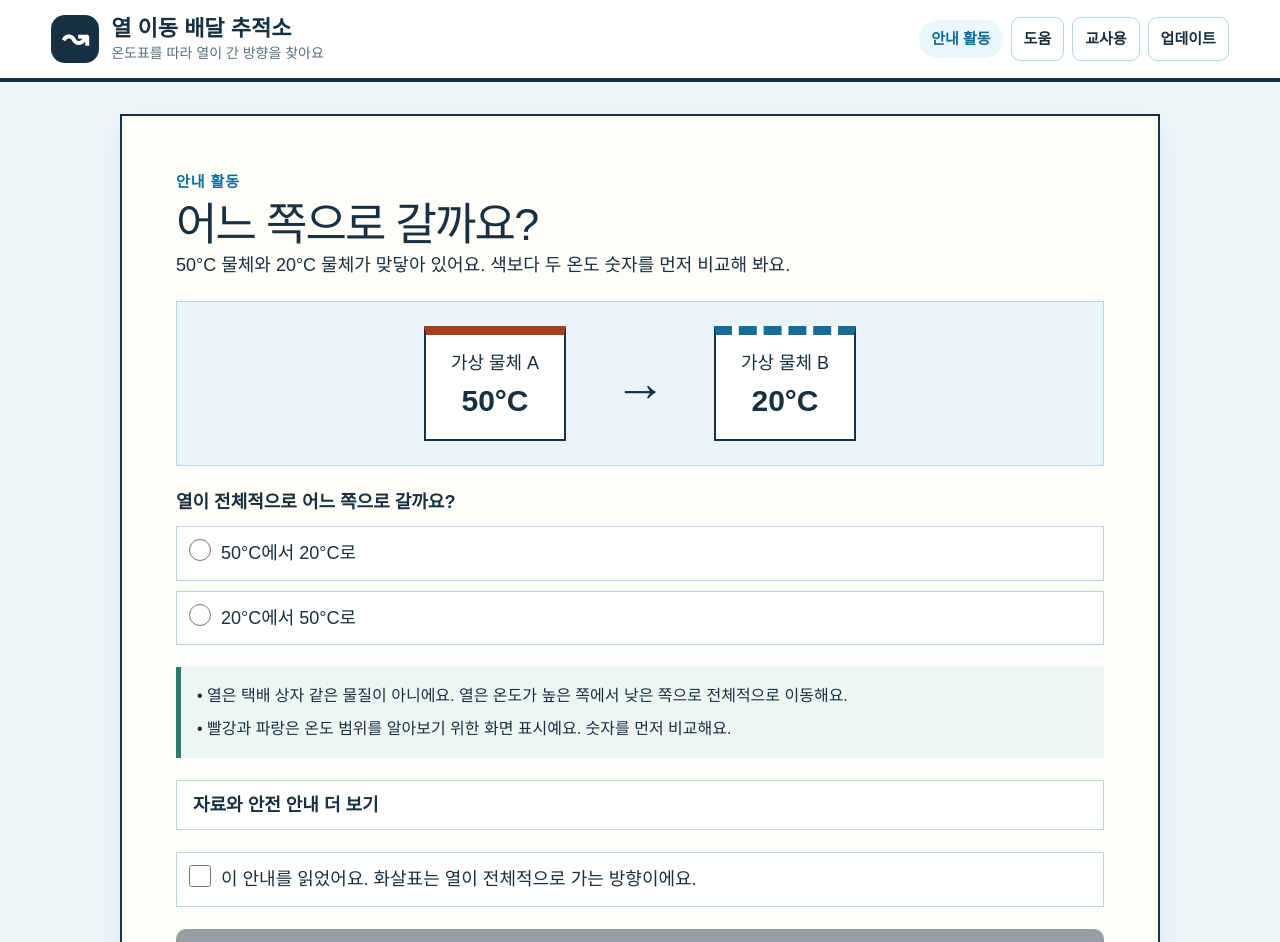
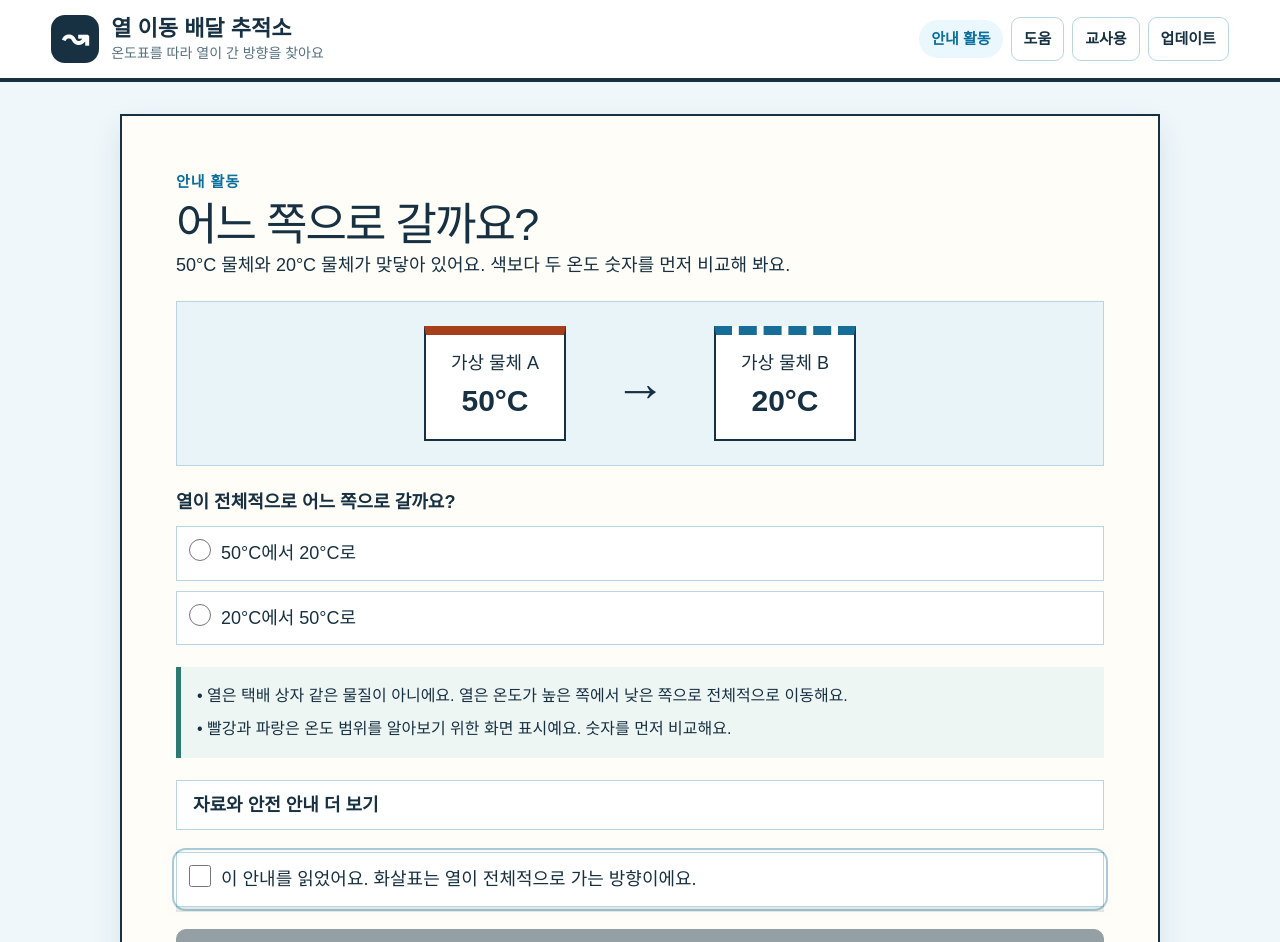
Before and after one commit to WBmaker2/heat-transfer-delivery-tracker, a Next.js app: page / in a window 1280 px wide. Shown: the top 942 px of the page. Built offline with nearby package versions, Linux system fonts and the light colour scheme.

Commit message:
fix: guide learners through required checks

```diff
--- a/app/tracker.css
+++ b/app/tracker.css
@@ -10,6 +10,7 @@ main { width:min(1040px,calc(100% - 32px)); margin:32px auto 56px; flex:1; } h1,
 @keyframes gi-pulse { 0%,100% { box-shadow:0 0 0 0 rgba(11,111,158,.48),0 5px 0 rgba(23,48,66,.1); } 50% { box-shadow:0 0 0 9px rgba(11,111,158,0),0 5px 0 rgba(23,48,66,.1); } }
 @media (prefers-reduced-motion:reduce) { *,*::before,*::after { scroll-behavior:auto !important; transition:none !important; animation:none !important; } .completion-stamp { transform:none; } .gi-pulse { box-shadow:0 0 0 4px rgba(11,111,158,.35),0 5px 0 rgba(23,48,66,.1); } .gi-pulse::after { border-color:currentColor; } }
 @media (forced-colors:active) { .series { stroke:CanvasText !important; }.dot { fill:Canvas; stroke:CanvasText; }.legend span { color:CanvasText !important; }.direction-strip,.workbench { border-color:CanvasText; } }
+.check-row.gi-pulse { position:relative; }
 .series-0 { stroke:var(--warm); }.series-1 { stroke:var(--cool); stroke-dasharray:3 2; }.series-2 { stroke:#4c7b37; stroke-dasharray:6 2 1 2; }.series-3 { stroke:#664a9d; stroke-dasharray:2 2; }.dot-0 { fill:var(--warm); }.dot-1 { fill:#fff; }.dot-2 { fill:#4c7b37; }.dot-3 { fill:#664a9d; }.legend-0 { color:var(--warm); }.legend-1 { color:var(--cool); }.legend-2 { color:#4c7b37; }.legend-3 { color:#664a9d; }.legend-1::before { border-top-style:dashed !important; }.legend-2::before { border-top-style:dashed !important; }.legend-3::before { border-top-style:dotted !important; }.temperature-table-cards { display:none; }
 @media (max-width:700px) { .table-scroll { display:none; }.temperature-table-cards { display:grid; gap:10px; }.temperature-table-cards article { padding:14px; border:1px solid var(--line); }.temperature-table-cards h3 { margin:0 0 8px; font-size:19px; }.temperature-table-cards p { display:grid; grid-template-columns:minmax(100px,.75fr) 1.25fr; gap:10px; margin:0; padding:7px 0; border-top:1px solid #d9e6eb; color:var(--ink); }.temperature-table-cards p span { color:var(--muted); } }
 @media (max-width:360px) { .body-row { flex-direction:column; }.thermal-body { max-width:none; } }
--- a/src/content/explanations.ts
+++ b/src/content/explanations.ts
@@ -14,8 +14,9 @@ export const modeExplanations = [
 
 export const updateHistory = {
   date: "2026-08-17",
-  version: "v1.0.3",
+  version: "v1.0.4",
   items: [
+    "체크박스를 먼저 누르고 다음 버튼을 누르는 순서를 알 수 있도록 체크할 곳과 다음 행동을 차례로 강조했어요.",
     "다음 단계로 가기 위해 꼭 눌러야 하는 버튼을 조건을 마친 뒤 gi-pulse 아우라로 강조했어요.",
     "어려운 과학말을 쉬운 문장과 괄호 속 교과 용어로 바꾸고, 시간 자료에서 비교할 점을 바로 알려 줘요.",
     "처음과 마지막을 비교해 시간이 지나 열 이동 방향이 달라진 것을 답 수정으로 보이지 않게 했어요.",
--- a/src/features/ModelGuide.tsx
+++ b/src/features/ModelGuide.tsx
@@ -28,7 +28,7 @@ export function ModelGuide({ onComplete }: { onComplete: () => void }) {
         <summary>자료와 안전 안내 더 보기</summary>
         <div className="model-notes">{modelNotes.slice(2).map((note) => <p key={note}>• {note}</p>)}</div>
       </details>
-      <label className="check-row"><input type="checkbox" checked={notesChecked} onChange={(event) => setNotesChecked(event.target.checked)} /> 이 안내를 읽었어요. 화살표는 열이 전체적으로 가는 방향이에요.</label>
+      <label className={`check-row${!notesChecked ? " gi-pulse" : ""}`}><input type="checkbox" checked={notesChecked} onChange={(event) => setNotesChecked(event.target.checked)} /> 이 안내를 읽었어요. 화살표는 열이 전체적으로 가는 방향이에요.</label>
       <button type="button" className={`button primary${ready ? " gi-pulse" : ""}`} disabled={!ready} onClick={onComplete}>첫 사건 시작하기</button>
       {!ready && <p className="hint">방향과 안내 확인을 마치면 시작할 수 있어요.</p>}
     </section>
--- a/src/features/ScenarioFlow.tsx
+++ b/src/features/ScenarioFlow.tsx
@@ -78,7 +78,7 @@ export function ScenarioFlow({ scenario, number, onComplete }: { scenario: Therm
     <h2 ref={stageHeadingRef} className="sr-only" tabIndex={-1}>{stageNames[stage]} 단계</h2>
     {stage === "condition" && <section className="condition-sheet"><h2>시작 조건표를 확인해요</h2><ul>{scenario.controlledConditions.map((condition) => <li key={condition}>{condition}</li>)}</ul>{scenario.changedCondition && <p className="changed-condition">바뀌는 조건: {scenario.changedCondition}</p>}<button type="button" className={actionButtonClass(true)} onClick={() => changeStage("prediction")}>시작 온도 확인했어요</button></section>}
     {stage === "prediction" && <section className="decision-panel"><h2>처음에는 어느 쪽으로 갈까요?</h2><p>시작 온도와 조건을 보고 열이 가는 방향을 골라요.</p>{predictionAnswers.map((answer, index) => <fieldset className="choice-group" key={answer.id}><legend>{predictionAnswers.length > 1 ? `정거장 ${"ABC"[index]}에서 열이 가는 방향` : "열이 가는 방향 예측"}</legend>{directionOptions(answer).map((option) => <label key={option.id}><input type="radio" name={`prediction-${scenario.id}-${answer.id}`} checked={prediction[answer.id] === option.id} onChange={() => setChoice(setPrediction, prediction, answer.id, option.id)} /> {directionLabel(scenario, option.fromId, option.toId, option.id)}</label>)}</fieldset>)}<button type="button" className={actionButtonClass(choicesComplete(predictionAnswers, prediction))} disabled={!choicesComplete(predictionAnswers, prediction)} onClick={recordPrediction}>예측 기록하기</button></section>}
-    {stage === "timeline" && <><div className="observation-panel"><p className="section-kicker">이번에 볼 것</p><h2>{observationPrompt(scenario, revealedFrameIndex)}</h2><label className="check-row"><input type="checkbox" checked={observed} onChange={(event) => setObserved(event.target.checked)} /> {observationCheckLabel(revealedFrameIndex)}</label>{revealedFrameIndex < finalFrameIndex ? <button type="button" className={actionButtonClass(canRevealNextFrame(revealedFrameIndex, Number(observed), scenario.frames.length))} disabled={!canRevealNextFrame(revealedFrameIndex, Number(observed), scenario.frames.length)} onClick={() => { setRevealedFrameIndex(revealNextFrame(revealedFrameIndex, Number(observed), scenario.frames.length)); setObserved(false); setFeedback(""); }}>다음 시간 단계 열기</button> : <button type="button" className={actionButtonClass(observed)} disabled={!observed} onClick={() => changeStage("review")}>자료 추적 마치기</button>}</div><ThermalWorkbench scenario={scenario} frameIndex={revealedFrameIndex} /><p aria-live="polite" className="sr-only">새 시간 단계: {scenario.frames[revealedFrameIndex].timeLabel} 자료가 열렸어요.</p><TemperatureChart scenario={scenario} revealedFrameIndex={revealedFrameIndex} /><TemperatureTable scenario={scenario} revealedFrameIndex={revealedFrameIndex} /></>}
+    {stage === "timeline" && <><div className="observation-panel"><p className="section-kicker">이번에 볼 것</p><h2>{observationPrompt(scenario, revealedFrameIndex)}</h2><label className={`check-row${!observed ? " gi-pulse" : ""}`}><input type="checkbox" checked={observed} onChange={(event) => setObserved(event.target.checked)} /> {observationCheckLabel(revealedFrameIndex)}</label>{revealedFrameIndex < finalFrameIndex ? <button type="button" className={actionButtonClass(canRevealNextFrame(revealedFrameIndex, Number(observed), scenario.frames.length))} disabled={!canRevealNextFrame(revealedFrameIndex, Number(observed), scenario.frames.length)} onClick={() => { setRevealedFrameIndex(revealNextFrame(revealedFrameIndex, Number(observed), scenario.frames.length)); setObserved(false); setFeedback(""); }}>다음 시간 단계 열기</button> : <button type="button" className={actionButtonClass(observed)} disabled={!observed} onClick={() => changeStage("review")}>자료 추적 마치기</button>}</div><ThermalWorkbench scenario={scenario} frameIndex={revealedFrameIndex} /><p aria-live="polite" className="sr-only">새 시간 단계: {scenario.frames[revealedFrameIndex].timeLabel} 자료가 열렸어요.</p><TemperatureChart scenario={scenario} revealedFrameIndex={revealedFrameIndex} /><TemperatureTable scenario={scenario} revealedFrameIndex={revealedFrameIndex} /></>}
     {stage === "review" && <section className="decision-panel"><h2>마지막 자료를 보고 방향을 확인해요</h2>{finalAnswers.map((answer, index) => <fieldset className="choice-group" key={answer.id}><legend>{finalAnswers.length > 1 ? `정거장 ${"ABC"[index]}의 최종 방향` : "최종 방향"}</legend><p>{answer.textAlternative}</p>{directionOptions(answer).map((option) => <label key={option.id}><input type="radio" name={`final-${scenario.id}-${answer.id}`} checked={finalDirections[answer.id] === option.id} onChange={() => setChoice(setFinalDirections, finalDirections, answer.id, option.id)} /> {directionLabel(scenario, option.fromId, option.toId, option.id)}</label>)}</fieldset>)}<button type="button" className={actionButtonClass(choicesComplete(finalAnswers, finalDirections))} disabled={!choicesComplete(finalAnswers, finalDirections)} onClick={reviewDirections}>방향 확인하기</button>{feedback && <p className="feedback" role="status">{feedback}</p>}</section>}
     {stage === "mode" && <section className="decision-panel"><h2>열이 주로 어떻게 갔을까요?</h2><details className="mode-help"><summary>전도·대류·복사 뜻 다시 보기</summary><ul>{modeExplanations.map(([name, detail]) => <li key={name}><strong>{name}:</strong> {detail}</li>)}</ul></details>{finalAnswers.map((answer, index) => <fieldset className="choice-group" key={answer.id}><legend>{finalAnswers.length > 1 ? `정거장 ${"ABC"[index]}의 열이 가는 방법` : "열이 가는 방법 선택"}</legend>{modeChoices.map((mode) => <label key={mode}><input type="radio" name={`mode-${scenario.id}-${answer.id}`} checked={selectedModes[answer.id] === mode} onChange={() => setChoice(setSelectedModes, selectedModes, answer.id, mode)} /> {modeChoiceLabels[mode]}</label>)}</fieldset>)}<button type="button" className={actionButtonClass(allModesSelected)} disabled={!allModesSelected} onClick={reviewModes}>근거 고르기</button>{feedback && <p className="feedback" role="status">{feedback}</p>}</section>}
     {stage === "evidence" && <section className="evidence-panel"><h2>근거를 연결해요</h2><p>이 사건에 꼭 필요한 근거를 모두 골라요.</p><div className="evidence-grid">{scenario.evidence.map((item) => <label className={`evidence-card ${evidence.includes(item.id) ? "selected" : ""}`} key={item.id}><input type="checkbox" checked={evidence.includes(item.id)} onChange={(event) => setEvidence(event.target.checked ? [...evidence, item.id] : evidence.filter((id) => id !== item.id))} /><strong>{item.title}</strong><span>{item.detail}</span></label>)}</div>{!allEvidenceSelected && <p className="hint">필요한 근거를 모두 골라야 기록을 볼 수 있어요.</p>}<button type="button" className={actionButtonClass(allEvidenceSelected)} disabled={!allEvidenceSelected} onClick={() => changeStage("result")}>추적 기록 보기</button></section>}
```
Also changed, not shown: 2 other files (tests, documents, lock files or other folders).
